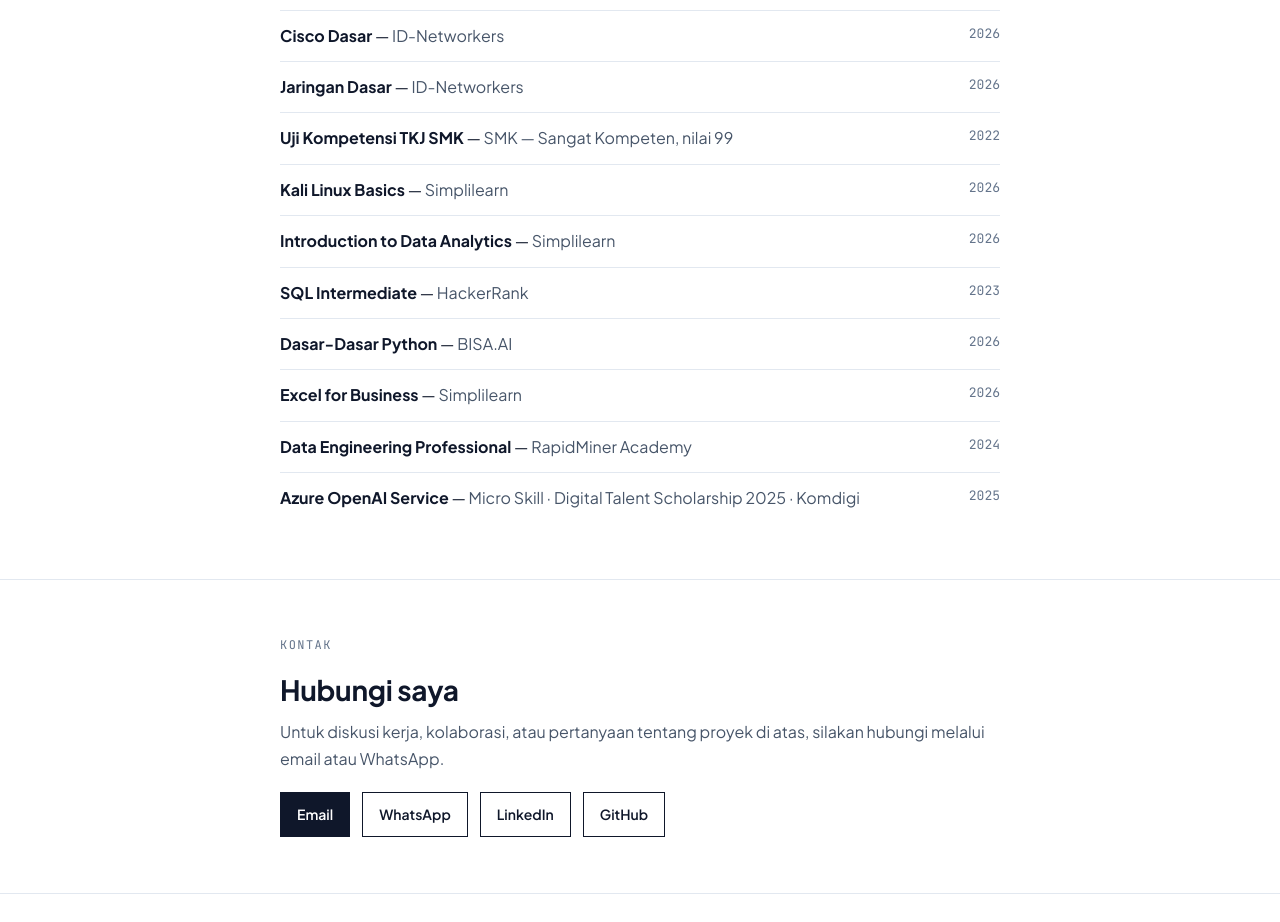
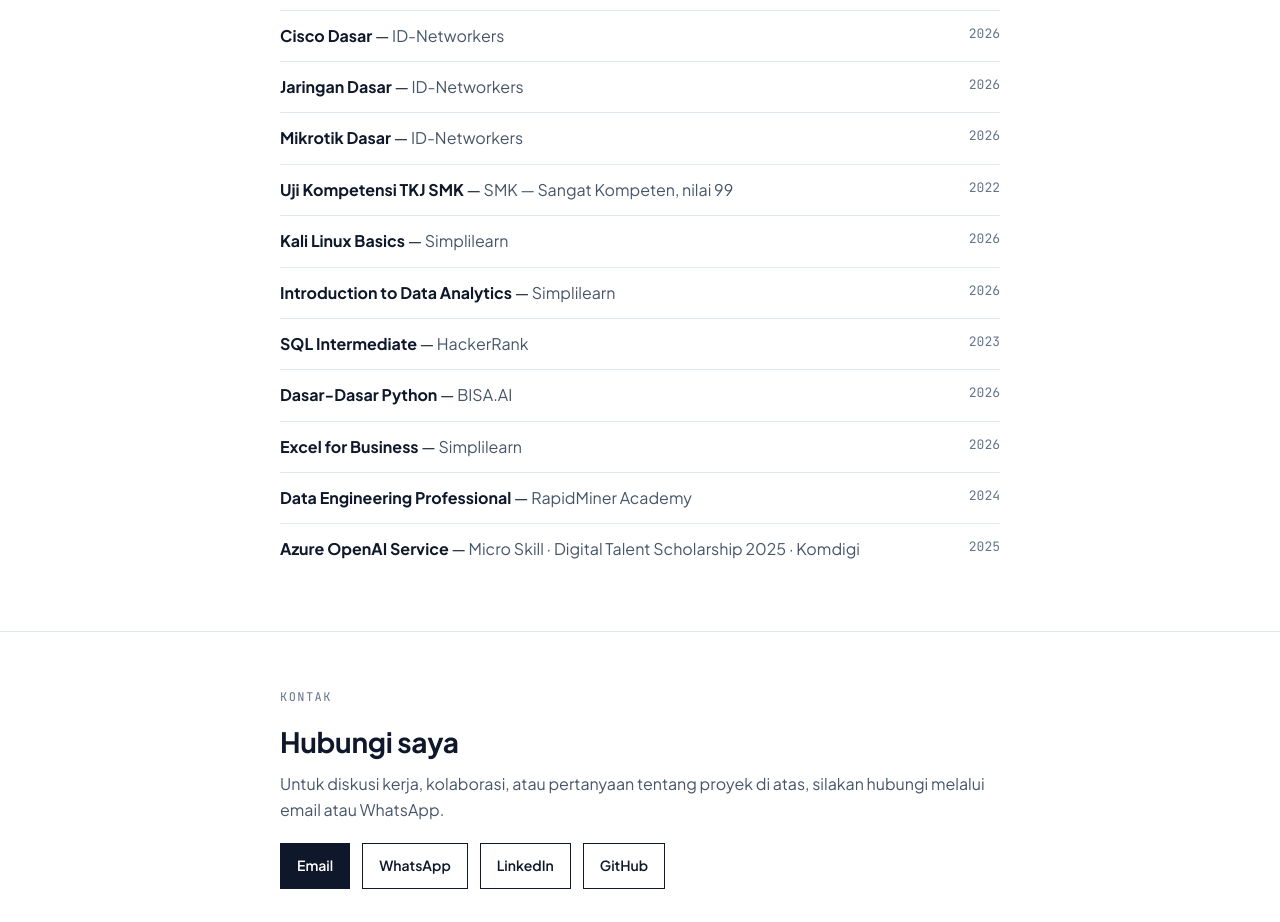
Before and after one commit to justajay224/web-portofolio, a React (Vite) app: page / in a window 1280 px wide. Shown: the part 5440-6362 px from the top of the page. Built offline with nearby package versions, Linux system fonts and the light colour scheme.

Commit message:
Tambah sertifikat Mikrotik Dasar (ID-Networkers, 2026) di bagian sertifikat

```diff
--- a/src/data/portfolioData.js
+++ b/src/data/portfolioData.js
@@ -345,6 +345,7 @@
 export const certifications = [
   { name: "Cisco Dasar", issuer: "ID-Networkers", year: "2026" },
   { name: "Jaringan Dasar", issuer: "ID-Networkers", year: "2026" },
+  { name: "Mikrotik Dasar", issuer: "ID-Networkers", year: "2026" },
   { name: "Uji Kompetensi TKJ SMK", issuer: "SMK — Sangat Kompeten, nilai 99", year: "2022" },
   { name: "Kali Linux Basics", issuer: "Simplilearn", year: "2026" },
   { name: "Introduction to Data Analytics", issuer: "Simplilearn", year: "2026" },
```
